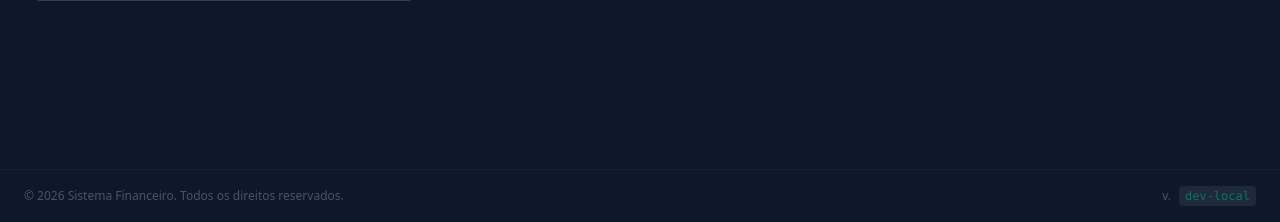
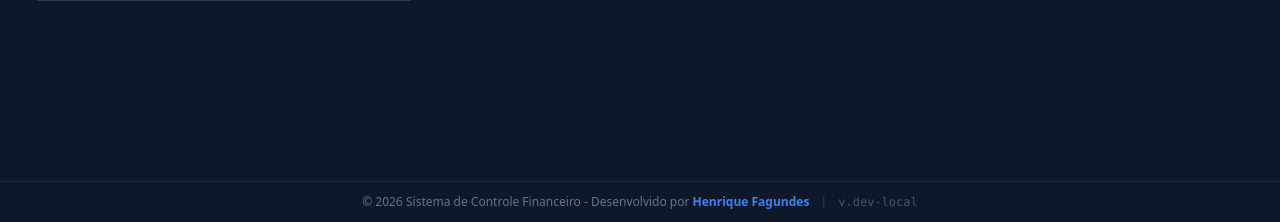
Before and after one commit to AprendendoLinux/financeiro, a Flask app: page /settings in a window 1280 px wide. Shown: the part 578-800 px from the top of the page. Run offline with Flask 3, Linux system fonts and the light colour scheme; the visitor is signed in with stand-in values (Sample User, id 1); data that the repository does not hold is empty; some libraries are stand-ins or nearby versions.

Commit message:
Ajuste no rodapé - simplificado!

```diff
--- a/app/templates/base.html
+++ b/app/templates/base.html
@@ -163,22 +163,17 @@
         {% block content %}{% endblock %}
     </main>
 
-    <footer class="w-full py-4 px-6 mt-auto border-t border-slate-800/50">
-                <div class="flex flex-col md:flex-row justify-between items-center text-xs text-slate-600">
+    <footer class="bg-slate-950 border-t border-slate-800 py-3 mt-auto">
+        <div class="max-w-7xl mx-auto px-4 sm:px-6 lg:px-8 text-center">
+            <p class="text-slate-500 text-xs">
+                &copy; 2026 Sistema de Controle Financeiro - Desenvolvido por
+                <a href="https://www.henrique.tec.br" target="_blank" class="text-blue-500 hover:text-blue-400 font-bold transition decoration-blue-500/30 hover:underline">Henrique Fagundes</a>
 
-                    <div class="mb-2 md:mb-0">
-                        &copy; 2026 Sistema Financeiro. Todos os direitos reservados.
-                    </div>
-
-                    <div class="flex items-center gap-2 group cursor-help" title="Identificador único da versão atual">
-                        <span>v.</span>
-                        <span class="font-mono bg-slate-800 px-1.5 py-0.5 rounded text-emerald-600/70 group-hover:text-emerald-500 transition-colors">
-                            {{ app_version }}
-                        </span>
-                    </div>
-
-                </div>
-            </footer>
+                <span class="mx-2 text-slate-700">|</span>
+                <span class="font-mono text-slate-600" title="Versão do Sistema">v.{{ app_version }}</span>
+            </p>
+        </div>
+    </footer>
 
     {% include 'components/all_modals.html' %}
 
```
